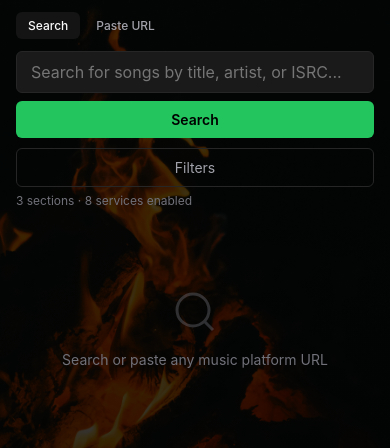
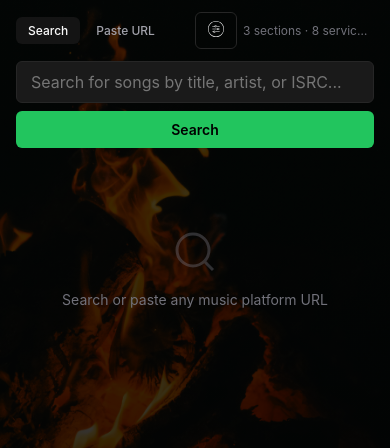
Before and after one commit to Okami6997/MusicSearch, a Flask app: page / in a window 390 px wide. Shown: the part 128-576 px from the top of the page. Run offline with Flask 3, Linux system fonts and the light colour scheme; data that the repository does not hold is empty; some libraries are stand-ins or nearby versions.

Commit message:
updated positioning of filter button and changed the svg for the same

```diff
--- a/static/css/style.css
+++ b/static/css/style.css
@@ -59,7 +59,7 @@ input, select { font: inherit; color: inherit; }
 .main { max-width: 960px; margin: 0 auto; padding: 24px; }
 
 /* ── Tabs ────────────────────────────────────────────────────── */
-.tab-bar { display: flex; gap: 4px; margin-bottom: 12px; }
+.tab-bar { display: flex; align-items: center; gap: 4px; margin-bottom: 12px; }
 .tab {
     padding: 8px 16px; border-radius: var(--radius); font-size: 14px; font-weight: 500;
     color: var(--text-muted); transition: all var(--transition);
@@ -83,6 +83,14 @@ input, select { font: inherit; color: inherit; }
     flex-wrap: wrap;
     align-items: center;
     gap: 8px;
+}
+.tab-bar .search-filters {
+    margin-top: 0;
+    margin-left: auto;
+    flex-wrap: nowrap;
+}
+.tab-bar .search-filter-summary {
+    white-space: nowrap;
 }
 .search-filters-label {
     font-size: 12px;
@@ -458,6 +466,24 @@ input, select { font: inherit; color: inherit; }
         gap: 6px;
     }
 
+    .tab-bar .search-filters {
+        margin-left: auto;
+        max-width: 50%;
+        overflow: hidden;
+    }
+
+    .tab-bar #btn-search-filters {
+        width: auto;
+        padding: 8px 12px;
+        flex-shrink: 0;
+    }
+
+    #search-filter-summary {
+        overflow: hidden;
+        text-overflow: ellipsis;
+        white-space: nowrap;
+    }
+
     .search-filter-pill {
         font-size: 11px;
         padding: 4px 8px;
--- a/templates/index.html
+++ b/templates/index.html
@@ -45,15 +45,17 @@
                 <div class="tab-bar">
                     <button class="tab active" data-tab="search-query">Search</button>
                     <button class="tab" data-tab="search-url">Paste URL</button>
+                    <div id="search-filters" class="search-filters" aria-label="Search result filters">
+                        <button id="btn-search-filters" class="btn-ghost" type="button" aria-label="Search filters">
+                            <img src="/static/img/filter-icon.svg" width="16" height="16" alt="Filters">
+                        </button>
+                        <span id="search-filter-summary" class="search-filters-label">All sections and services</span>
+                    </div>
                 </div>
                 <div id="tab-search-query" class="tab-content active">
                     <div class="search-bar">
                         <input type="text" id="search-input" placeholder="Search for songs by title, artist, or ISRC..." autocomplete="off">
                         <button id="btn-search" class="btn-primary">Search</button>
-                    </div>
-                    <div id="search-filters" class="search-filters" aria-label="Search result filters">
-                        <button id="btn-search-filters" class="btn-ghost" type="button">Filters</button>
-                        <span id="search-filter-summary" class="search-filters-label">All sections and services</span>
                     </div>
                 </div>
                 <div id="tab-search-url" class="tab-content">
```
Also changed, not shown: static/img/filter-icon.svg (added).
